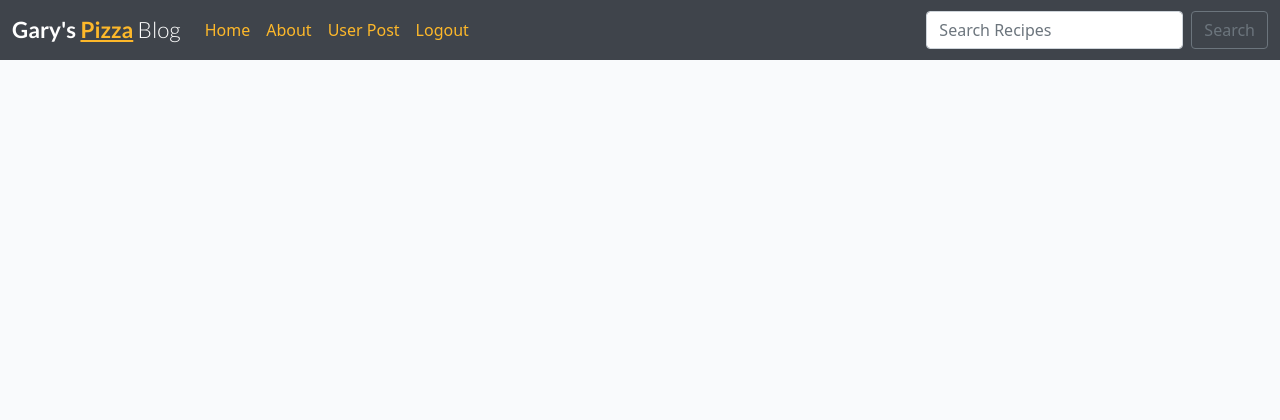
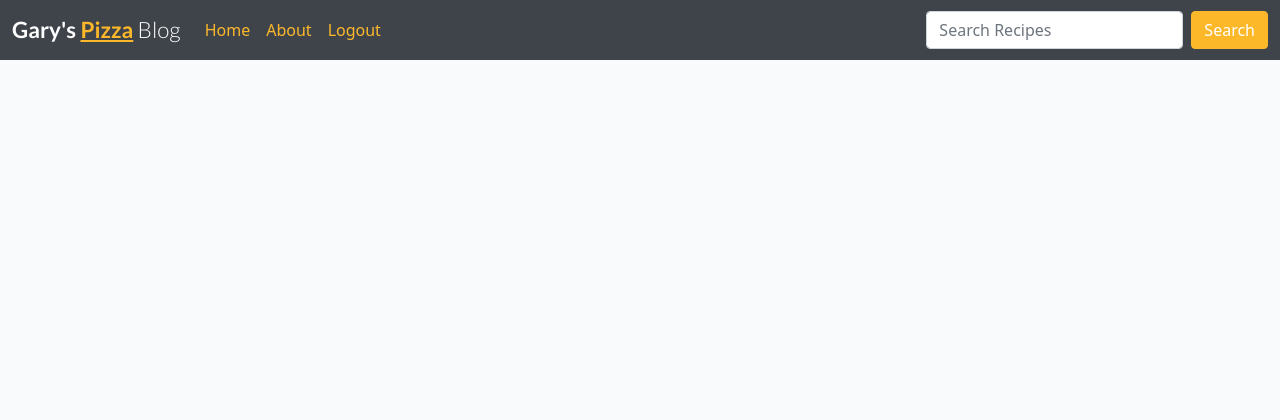
Before and after one commit to GaryS007/Portfolio-Project-4, a Django app: page /about/ in a window 1280 px wide. Shown: the top 420 px of the page. Run offline with Django 3.2, Linux system fonts and the light colour scheme; the visitor is signed in with stand-in values (Sample User, id 1); data that the repository does not hold is empty.

Commit message:
Update search button styling to match theme

```diff
--- a/templates/base.html
+++ b/templates/base.html
@@ -48,9 +48,10 @@
                             href="{% url 'about' %}">About</a>
                     </li>
                     {% if user.is_authenticated %}
+                    <!-- User Story Nav Item, maybe remove
                     <li class="nav-item">
                         <a class="nav-link {% if request.path == user_post %}active{%endif%}" aria-current="page"
-                            href="{% url 'user_post' %}">User Post</a>
+                            href="{% url 'user_post' %}">User Post</a>-->
                     </li>
                     <li class="nav-item">
                         <a class="nav-link {% if request.path == logout_url %}active{% endif %}" href="{% url 'account_logout' %}">Logout</a>
@@ -70,7 +71,7 @@
                     {% csrf_token %}
 
                     <input class="form-control me-2" type="search" placeholder="Search Recipes" aria-label="Search" name="search">
-                    <button class="btn btn-outline-secondary" type="submit">Search</button>
+                    <button class="btn btn-primary primary-color" type="submit">Search</button>
                 </form>
             </div>
         </div>
```
